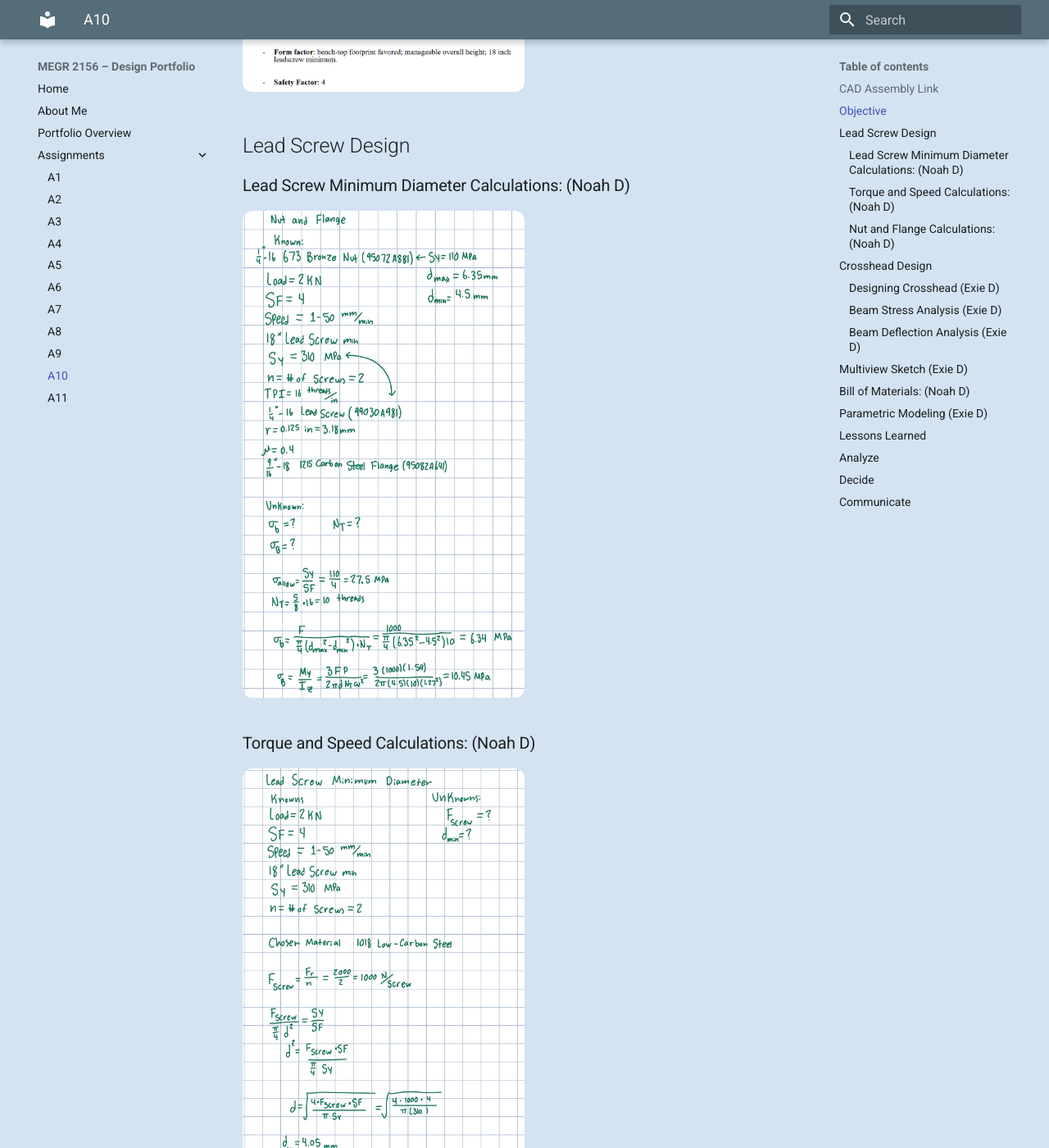
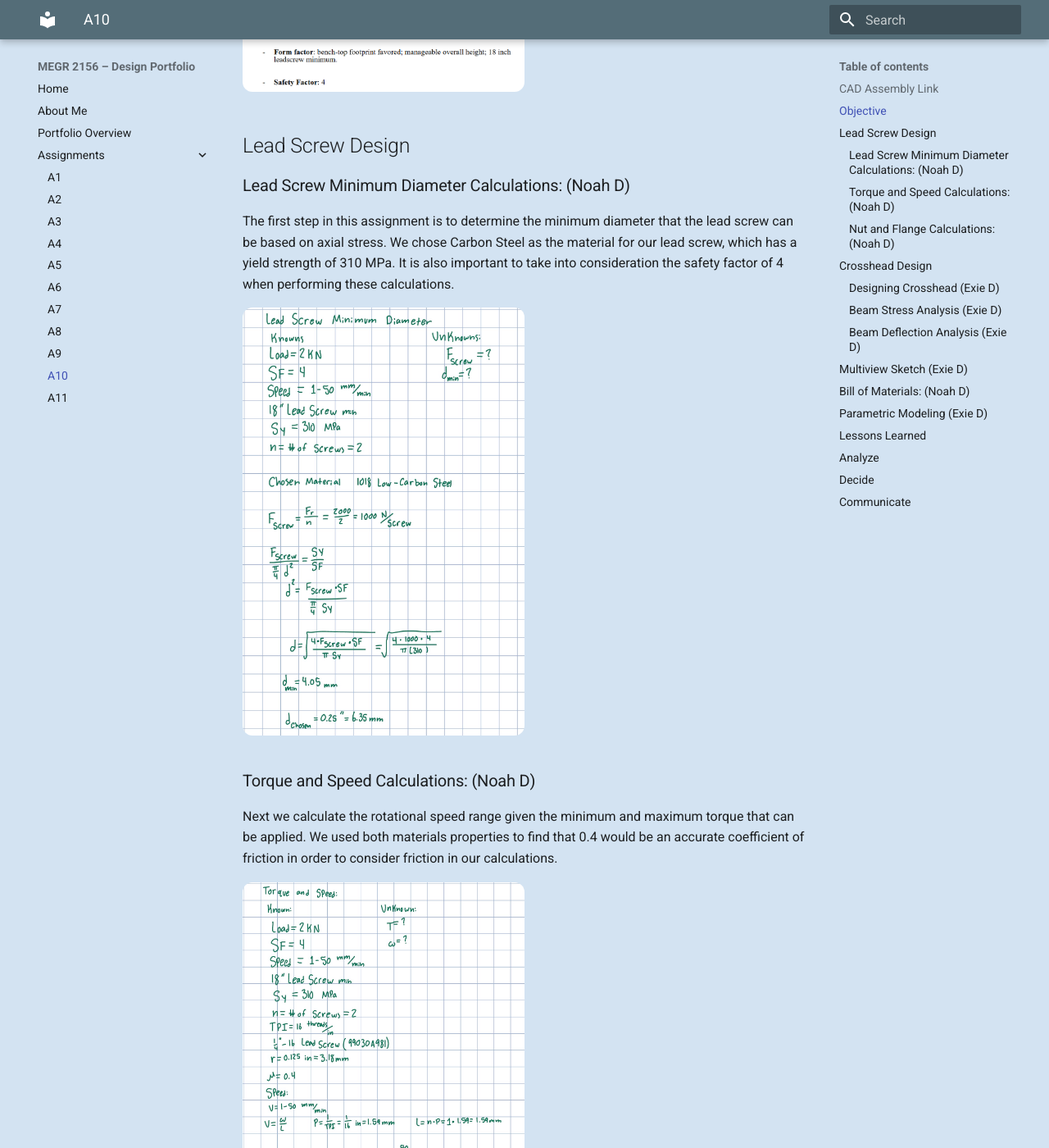
Before and after one commit to Noah-DiMenna/megr2156-portfolio, an MkDocs documentation site: the page built from docs/assignments/A10/index.md, in a window 1280 px wide and 1400 px high, scrolled down 1216 px. Shown: the whole window at 82% size. Built offline with MkDocs 1.6.1 and Material for MkDocs 9.7.7, drawn with Linux system fonts in a browser that asks for light colours; some of the changed text lies outside the part shown.

Commit message:
Revise lead screw and crosshead design sections
Updated calculations and descriptions for lead screw design, torque and speed calculations, and nut and flange calculations. Added images to support the content.

```diff
--- a/docs/assignments/A10/index.md
+++ b/docs/assignments/A10/index.md
@@ -20,15 +20,21 @@ This is a Given List of the overall Scope for the project and key constraints we
 
 ### Lead Screw Minimum Diameter Calculations: (Noah D)
 
-<img src="A10 (1).jpg" style="border-radius: 12px; width: 50%;">
+The first step in this assignment is to determine the minimum diameter that the lead screw can be based on axial stress. We chose Carbon Steel as the material for our lead screw, which has a yield strength of 310 MPa. It is also important to take into consideration the safety factor of 4 when performing these calculations.
+
+<img src="A10 (2).jpg" style="border-radius: 12px; width: 50%;">
 
 ### Torque and Speed Calculations: (Noah D)
 
-<img src="A10 (2).jpg" style="border-radius: 12px; width: 50%;">
+Next we calculate the rotational speed range given the minimum and maximum torque that can be applied. We used both materials properties to find that 0.4 would be an accurate coefficient of friction in order to consider friction in our calculations.
+
+<img src="A10 (3).jpg" style="border-radius: 12px; width: 50%;">
 
 ### Nut and Flange Calculations: (Noah D)
 
-<img src="A10 (3).jpg" style="border-radius: 12px; width: 50%;">
+Next was determining the bearing and bending stress the nut would experience under the given load, and whether the nut we chose could withstand the forces being put into it. It is also important to consider the safety factor of 4 in these equations.
+
+<img src="A10 (1).jpg" style="border-radius: 12px; width: 50%;">
 
 ## Crosshead Design
 
```
